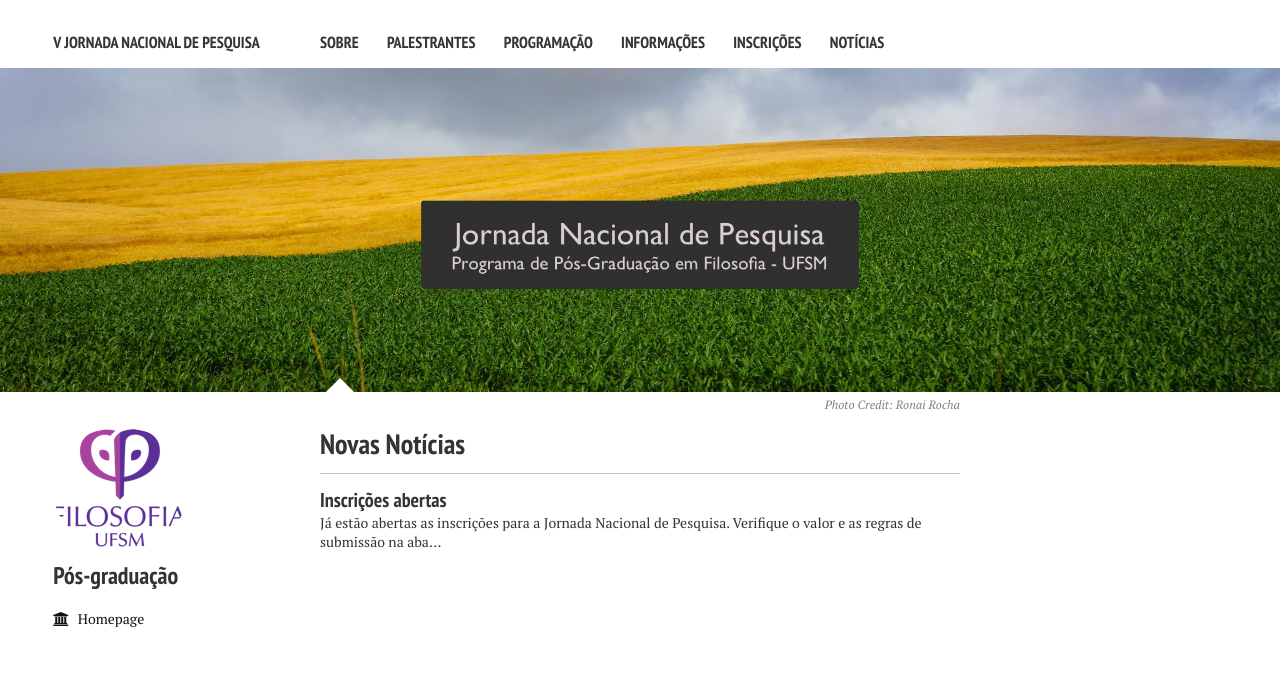
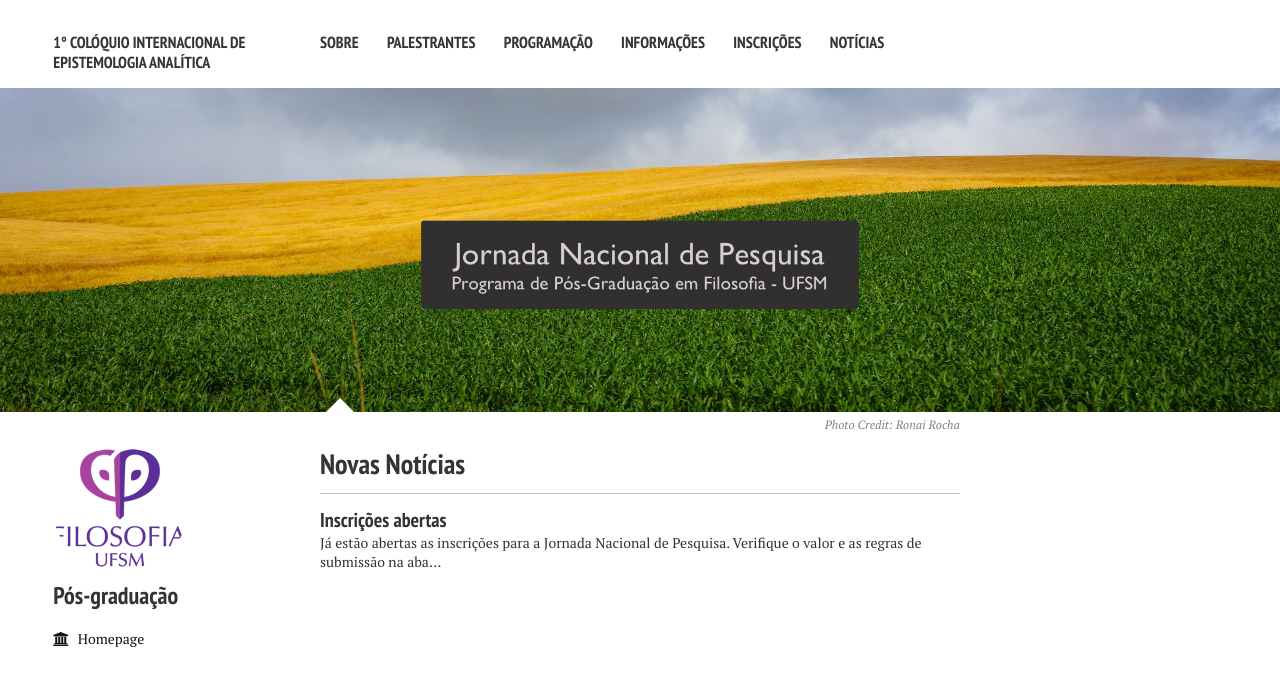
Before and after one commit to eventosfilosofiaufsm/coloquioepistemologia, a Jekyll site: the page built from index.md, in a window 1280 px wide. Shown: the top 686 px of the page. Built offline with Jekyll 4.4.1, drawn with Linux system fonts in a browser that asks for light colours; nearby versions of some CDN libraries.

Commit message:
nome, link, descrição, email

```diff
--- a/_config.yml
+++ b/_config.yml
@@ -1,7 +1,7 @@
-title:            V Jornada Nacional de Pesquisa
+title:            1° Colóquio Internacional de Epistemologia Analítica
 description:      Pós-graduação da Filosofia – UFSM.
 # Your site's domain goes here. Leave localhost server or blank when working locally.
-url:              http://eventosfilosofiaufsm.github.io/jornadadepesquisa
+url:              http://eventosfilosofiaufsm.github.io/coloquioepistemologia
 disqus_shortname:
 
 # Owner/author information
--- a/index.md
+++ b/index.md
@@ -1,7 +1,7 @@
 ---
 layout: home
-description: "Página da Jornada."
-tags: [UFSM, Filosofia, jornada, pós-graduação]
+description: "Página da Colóqui."
+tags: [UFSM, Filosofia, colóquio, pós-graduação]
 image:
   feature: ronai.jpg
   credit: Ronai Rocha
```
Also changed, not shown: informacoes.md (+2 -2 lines), inscricoes.md (+1 -1 lines).
